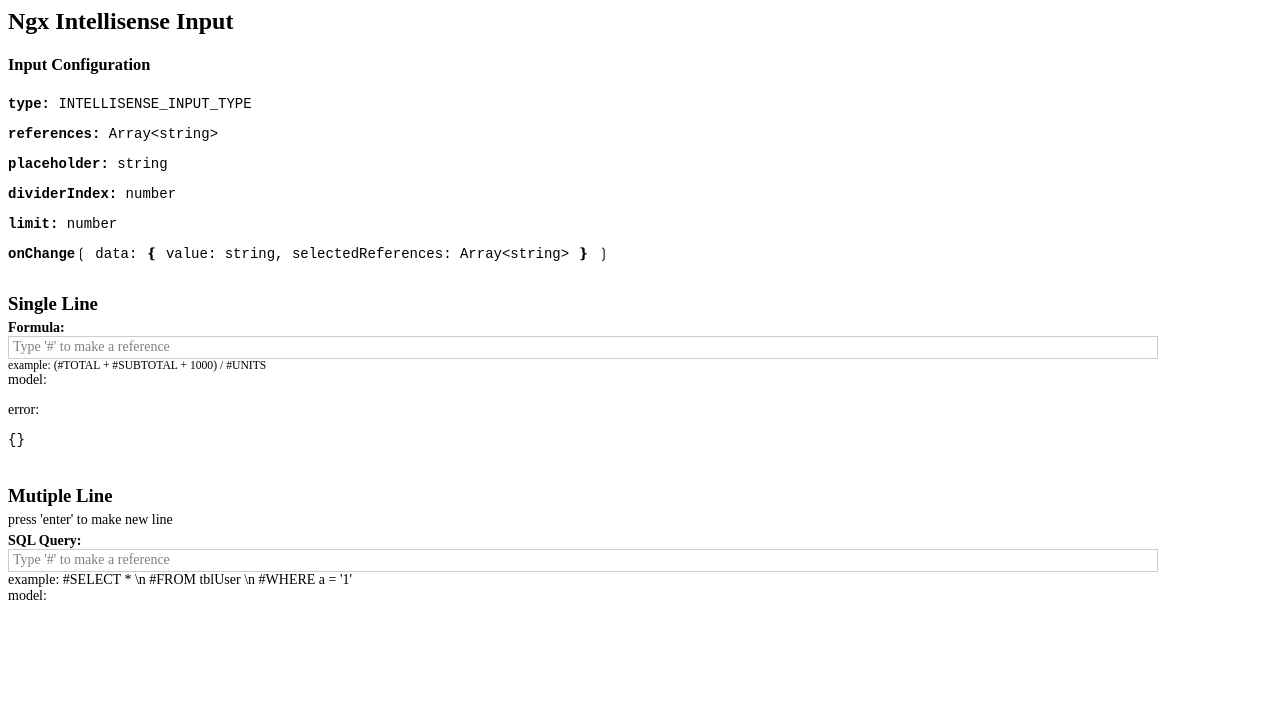
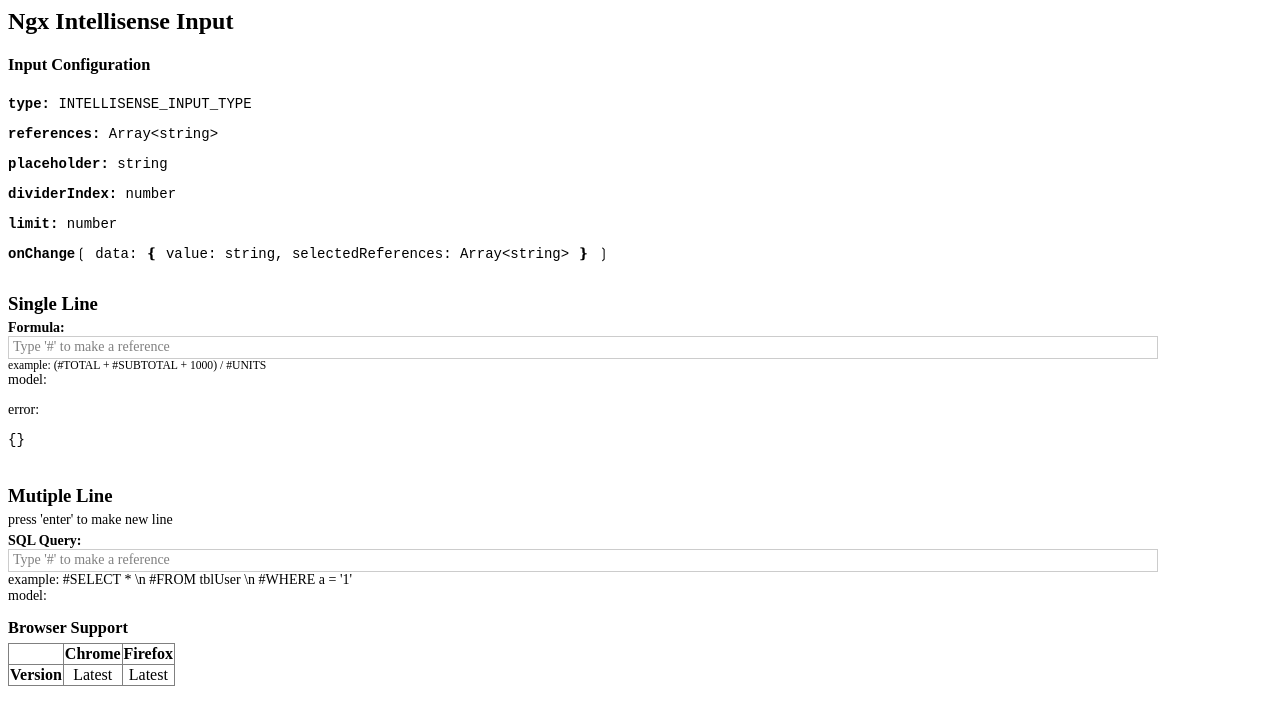
Before and after one commit to huymach91/ngx-intellisense-input, an Angular app: page / in a window 1280 px wide. Shown: the top 724 px of the page. Built offline with nearby package versions, Linux system fonts and the light colour scheme.

Commit message:
1 file modified

```diff
--- a/src/app/app.component.html
+++ b/src/app/app.component.html
@@ -42,3 +42,19 @@
     <pre>{{ queryText | json }}</pre>
   </div>
 </div>
+
+<div>
+  <h3>Browser Support</h3>
+  <table border="1" style="border-collapse: collapse; ">
+    <tr>
+      <th></th>
+      <th>Chrome</th>
+      <th>Firefox</th>
+    </tr>
+    <tr>
+      <th>Version</th>
+      <td style="text-align: center">Latest</td>
+      <td style="text-align: center">Latest</td>
+    </tr>
+  </table>
+</div>
```
